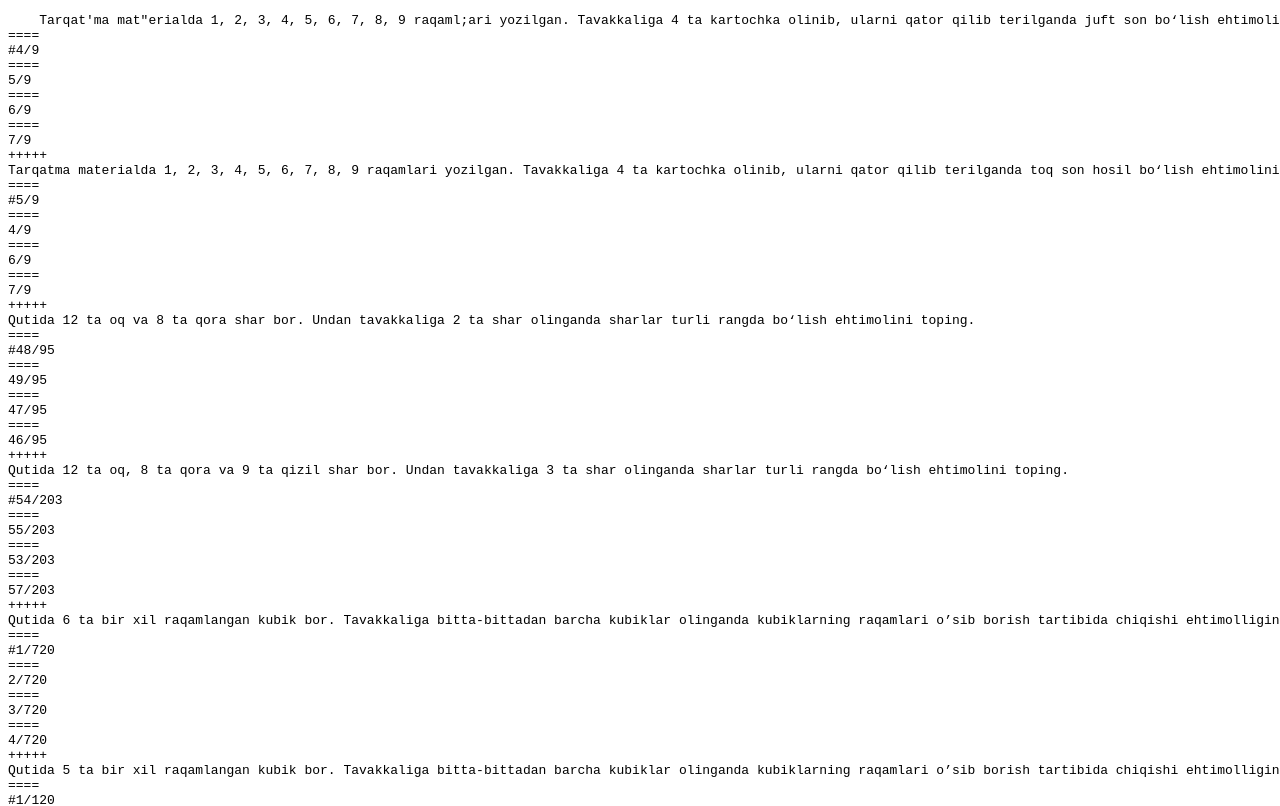
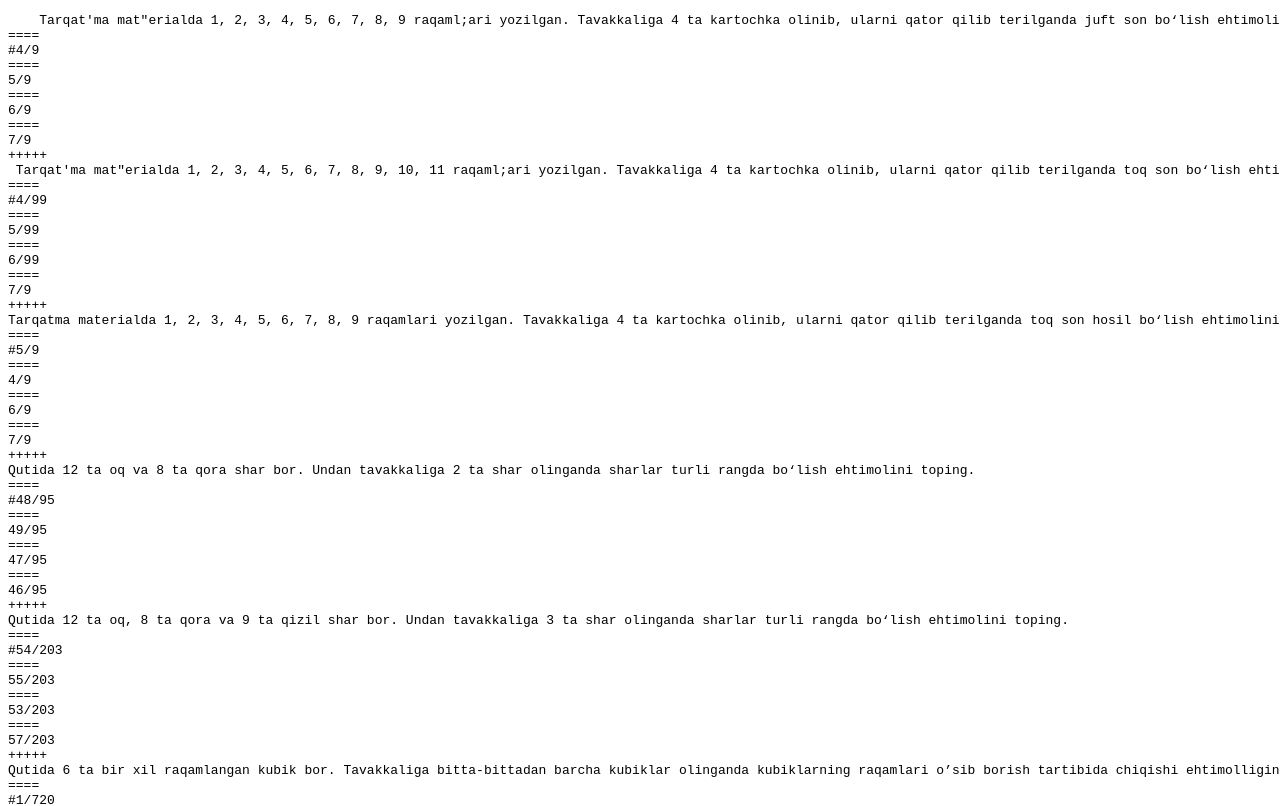
Before and after one commit to Kamoliddinmirzaboyev05/Hacking, a plain HTML site: page index.html in a window 1280 px wide. Shown: the top 806 px of the page. Drawn offline with Linux system fonts and the light colour scheme.

Commit message:
Update ehtimollik

```diff
--- a/index.html
+++ b/index.html
@@ -14,6 +14,16 @@
 5/9
 ====
 6/9
+====
+7/9
++++++
+ Tarqat'ma mat"erialda 1, 2, 3, 4, 5, 6, 7, 8, 9, 10, 11 raqaml;ari yozilgan. Tavakkaliga 4 ta kartochka olinib, ularni qator qilib terilganda toq son bo‘lish ehtimolini toping.
+====
+#4/99
+====
+5/99
+====
+6/99
 ====
 7/9
 +++++
```
